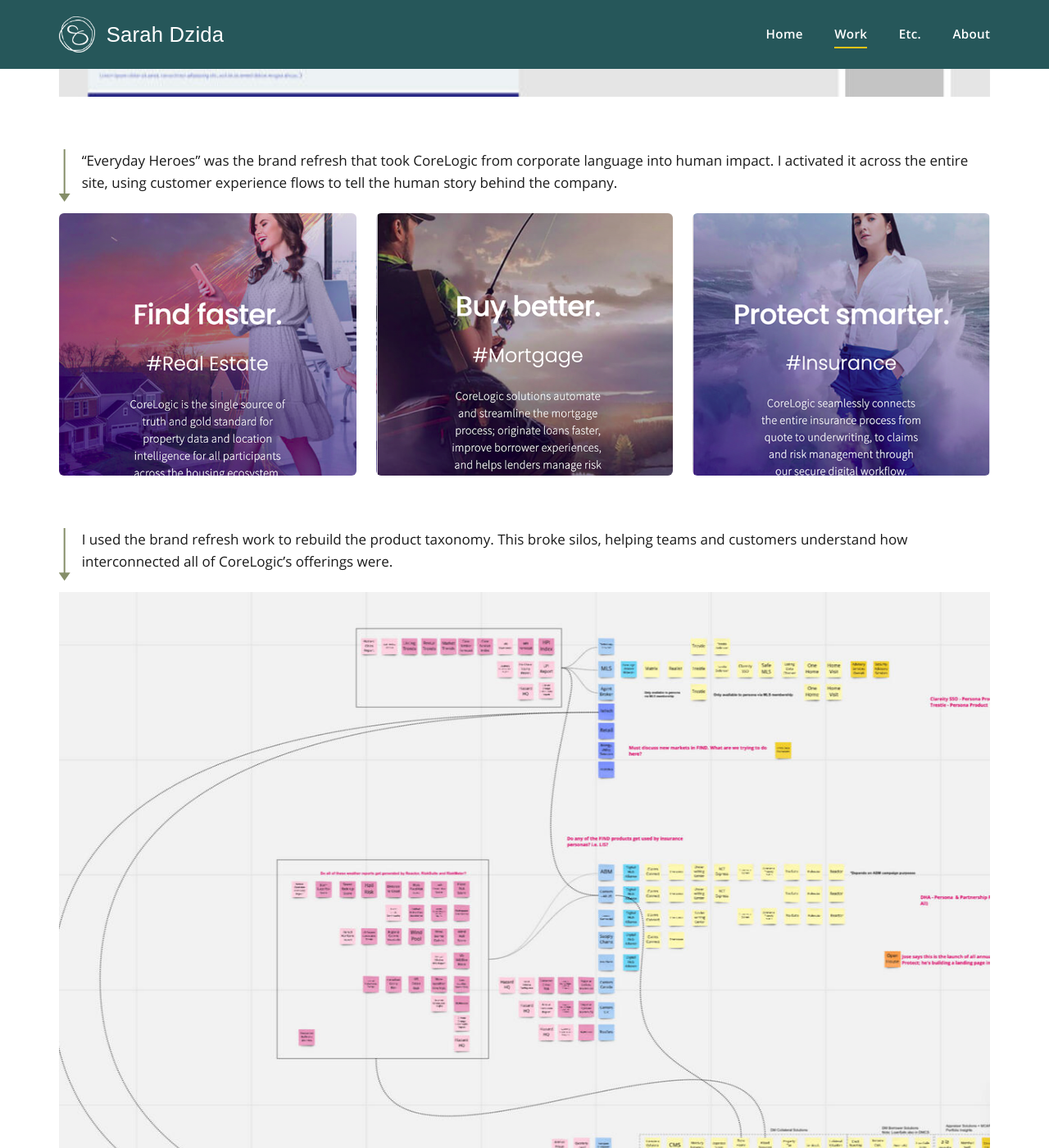
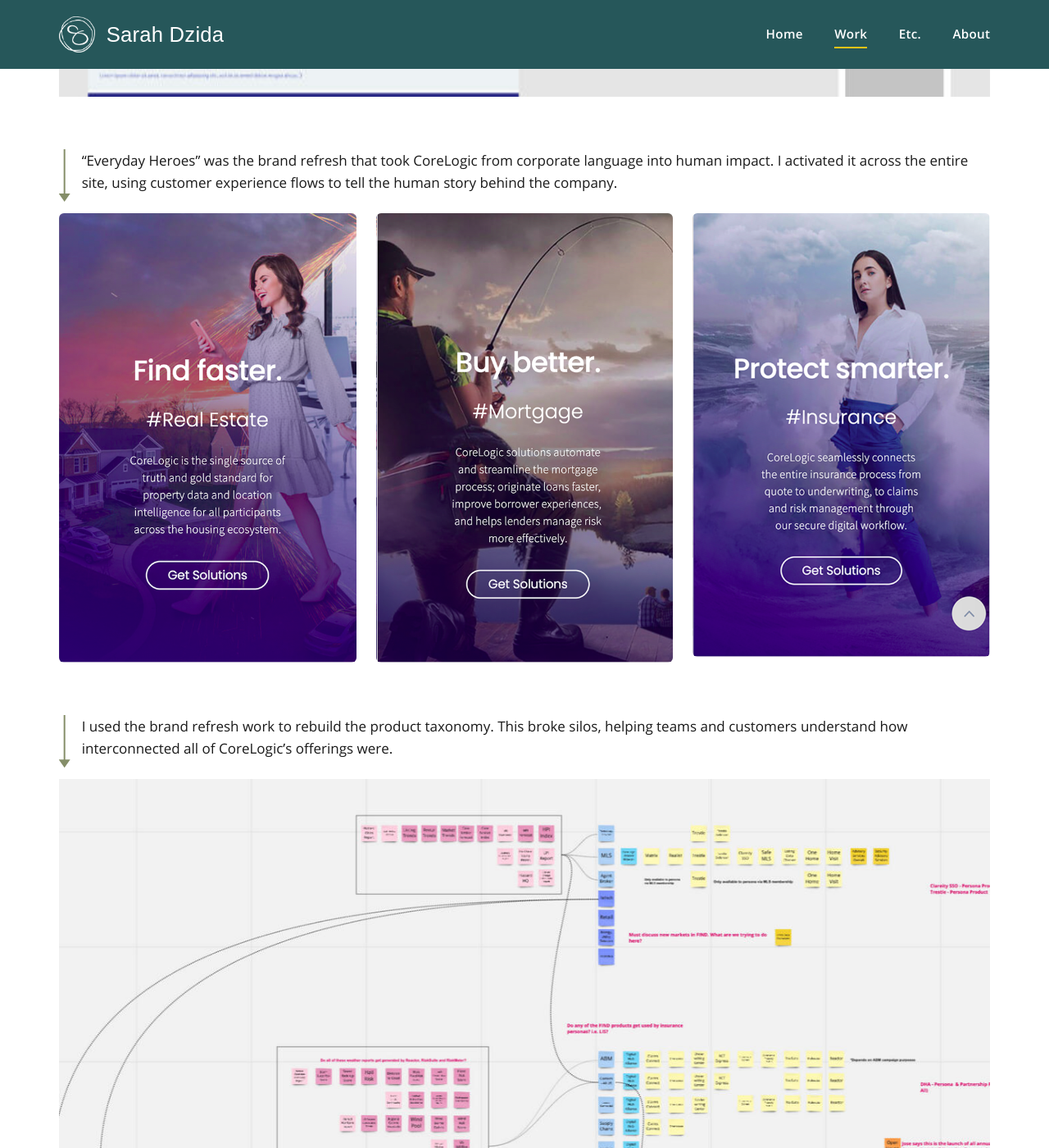
Before and after one commit to esdeezee/sarah-dzida, a Jekyll site: the page built from _case_studies/corelogic.html, in a window 1280 px wide and 1400 px high, scrolled down 3528 px. Shown: the whole window at 82% size. Built offline with Jekyll 4.4.1, drawn with Linux system fonts in a browser that asks for light colours; some web fonts are replaced.

Commit message:
Fix CoreLogic carousel: native image size instead of forced crop/stretch
The campaign panel PNGs are only 565px wide natively. Forcing them to fill
a flexible column (via fixed height + object-fit:cover, then aspect-ratio,
then a literal pixel height) either cropped off the panel copy, changed
height per breakpoint, or upscaled past the source resolution into visible
blur. Capping width at the image's real 565px and centering it in its
column fixes all three at once — no crop, one true size everywhere, no
upscaling.

Co-Authored-By: Claude Sonnet 5 <noreply@anthropic.com>

```diff
--- a/css/style.css
+++ b/css/style.css
@@ -881,14 +881,14 @@ video.case-hero__media {
   padding: 0;
   background: none;
   border-radius: 0;
+  align-items: center;
 }
 
 .testimonials--gallery .testimonial img {
   display: block;
   width: 100%;
-  height: 320px;
-  object-fit: cover;
-  object-position: center 30%;
+  max-width: 565px;
+  height: auto;
   border-radius: var(--radius);
 }
 
```
